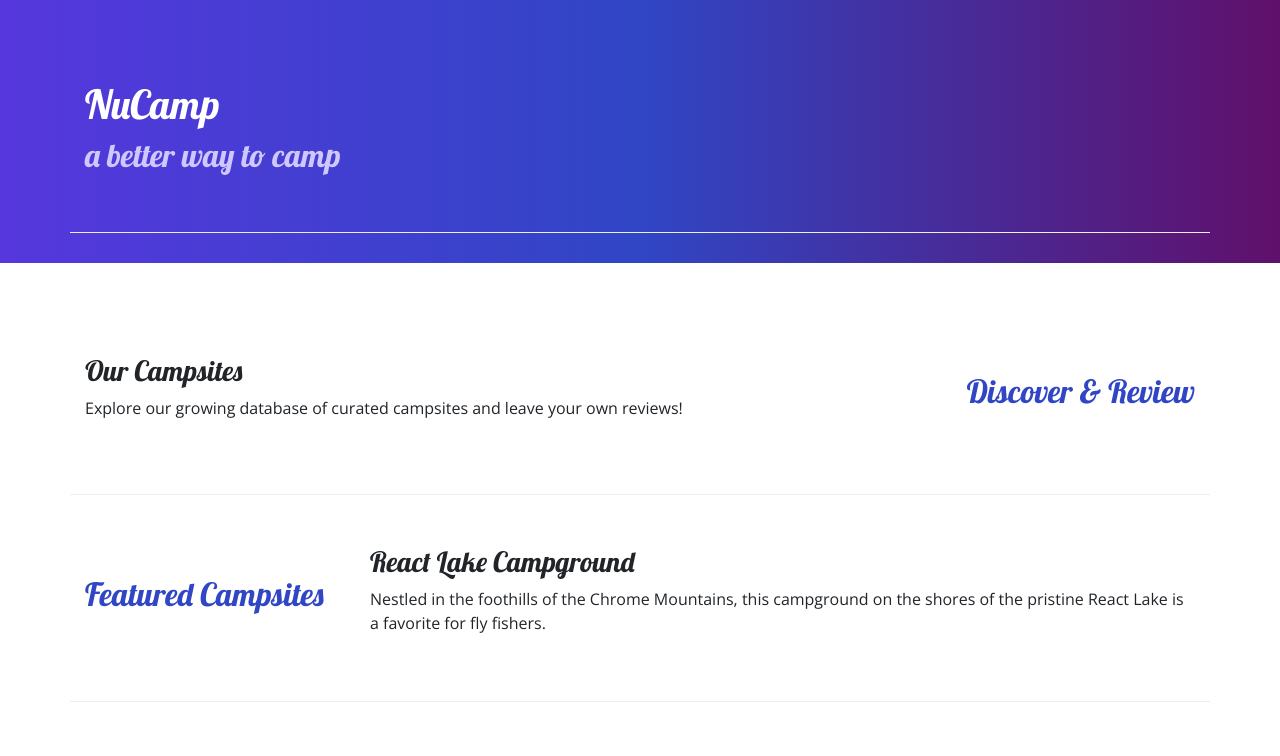
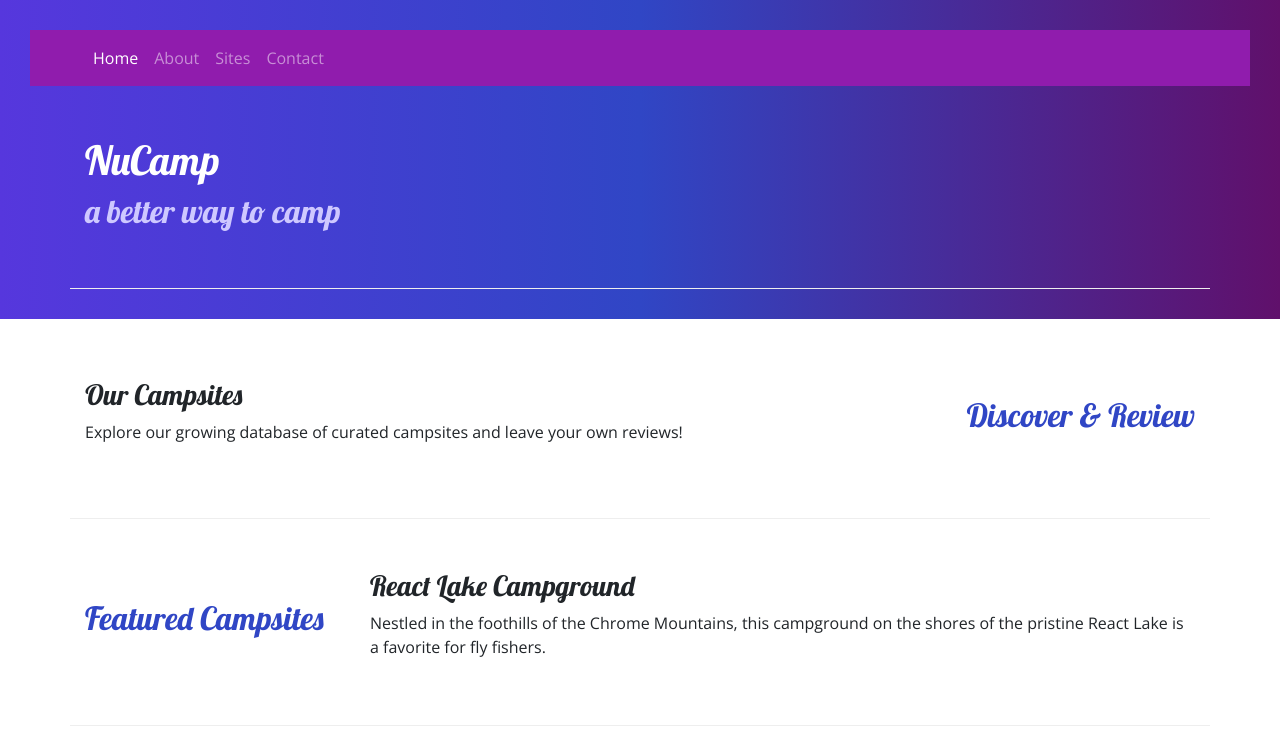
Before and after one commit to FirstArtifact/bootstrap-2-first-commit, a website: page index.html in a window 1280 px wide. Shown: the top 756 px of the page. Drawn offline with nearby package versions, Linux system fonts and the light colour scheme.

Commit message:
Added styling for navbar

```diff
--- a/css/styles.css
+++ b/css/styles.css
@@ -14,6 +14,10 @@ header h2 {
     color: #CEC8FF;
 }
 
+.navbar {
+    background-color: #901CAD;
+}
+
 footer {
     background-image: linear-gradient(#CEC8FF, white);
     padding: 20px 0;
@@ -23,6 +27,7 @@ footer {
     padding: 30px;
     background-image: linear-gradient(to right, #5637DD, #3046C5, #60106B);
     color: white;
+    margin: 0;
 }
 
 .row-content {
--- a/index.html
+++ b/index.html
@@ -21,6 +21,16 @@
 <body>
 
     <header class='jumbotron jumbotron-fluid'>
+        <nav class="navbar navbar-expand-sm navbar-dark sticky-top">
+            <div class="container">
+                <ul class="navbar-nav">
+                    <li class="nav-item active"><a class="nav-link" href="#">Home</a></li>
+                    <li class="nav-item"><a class="nav-link" href="aboutus.html">About</a></li>
+                    <li class="nav-item"><a class="nav-link" href="#">Sites</a></li>
+                    <li class="nav-item"><a class="nav-link" href="#">Contact</a></li>
+                </ul>
+            </div>
+        </nav>
         <div class="container">
             <div class="row row-content">
                 <div class="col">
@@ -38,7 +48,8 @@
             </div>
             <div class="col">
                 <h3>Our Campsites</h3>
-                <p class= 'd-none d-sm-block'>Explore our growing database of curated campsites and leave your own reviews!</p>
+                <p class='d-none d-sm-block'>Explore our growing database of curated campsites and leave your own
+                    reviews!</p>
             </div>
         </div>
 
@@ -48,8 +59,9 @@
             </div>
             <div class="col">
                 <h3>React Lake Campground</h3>
-        		<p class= 'd-none d-sm-block'>Nestled in the foothills of the Chrome Mountains, this campground on the shores of the pristine React Lake is a favorite for fly fishers.</p>
-   			</div>
+                <p class='d-none d-sm-block'>Nestled in the foothills of the Chrome Mountains, this campground on the
+                    shores of the pristine React Lake is a favorite for fly fishers.</p>
+            </div>
         </div>
 
         <div class="row row-content align-items-center">
@@ -58,7 +70,8 @@
             </div>
             <div class="col">
                 <h3>Bootstrap Outfitters</h3>
-        		<p class= 'd-none d-sm-block'>Bootstrap Outfitters supplies you with the gear you need at prices you can't beat.</p>
+                <p class='d-none d-sm-block'>Bootstrap Outfitters supplies you with the gear you need at prices you
+                    can't beat.</p>
             </div>
         </div>
     </div>
@@ -68,7 +81,7 @@
             <div class="row">
                 <div class="col-4 col-sm-2 offset-1">
                     <h5>Links</h5>
-            		<ul class='list-unstyled'>
+                    <ul class='list-unstyled'>
                         <li><a href="#">Home</a></li>
                         <li><a href="#">About</a></li>
                         <li><a href="#">Sites</a></li>
@@ -76,7 +89,7 @@
                     </ul>
                 </div>
                 <div class="col-6 col-sm-5 text-center">
-                	<h5>Social</h5>
+                    <h5>Social</h5>
                     <a href="http://instagram.com/">Instagram</a>
                     <a href="http://facebook.com/">Facebook</a>
                     <a href="http://twitter.com/">Twitter</a>
@@ -86,7 +99,7 @@
                     Tel.: 1-206-555-1234<br />
                     Email: campsites@nucamp.co
                 </div>
-           </div>
+            </div>
         </div>
     </footer>
     <!-- jQuery must come first, then Popper.js, then the Bootstrap JavaScript plugins.-->
```
